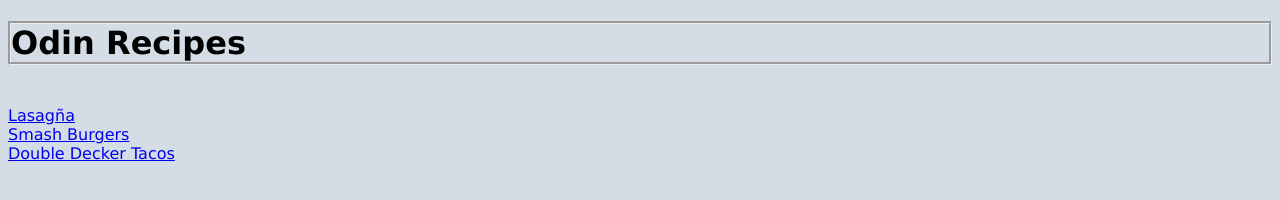
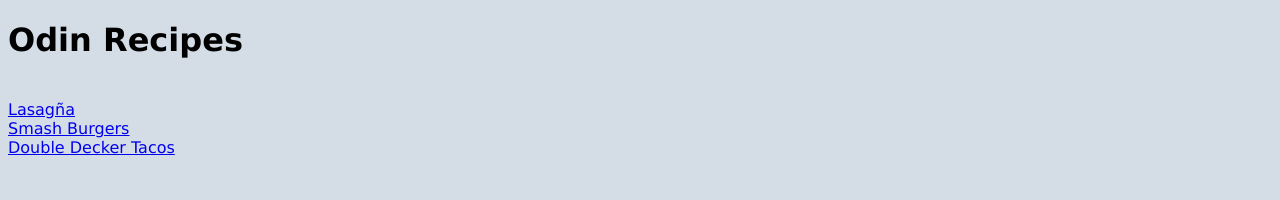
Before and after one commit to amothm80/odin-recipes, a plain HTML site: page index.html in a window 1280 px wide. Drawn offline with Linux system fonts and the light colour scheme.

Commit message:
test commit

```diff
--- a/style.css
+++ b/style.css
@@ -2,9 +2,6 @@
 font-family: 'Lucida Sans', 'Lucida Sans Regular', 'Lucida Grande', 'Lucida Sans Unicode', Geneva, Verdana, sans-serif;
 background-color: rgb(212, 221, 230)}
 
-h1{
-    border-style: groove;
-}
 
 strong{
     color: rgb(167, 98, 112);
```
